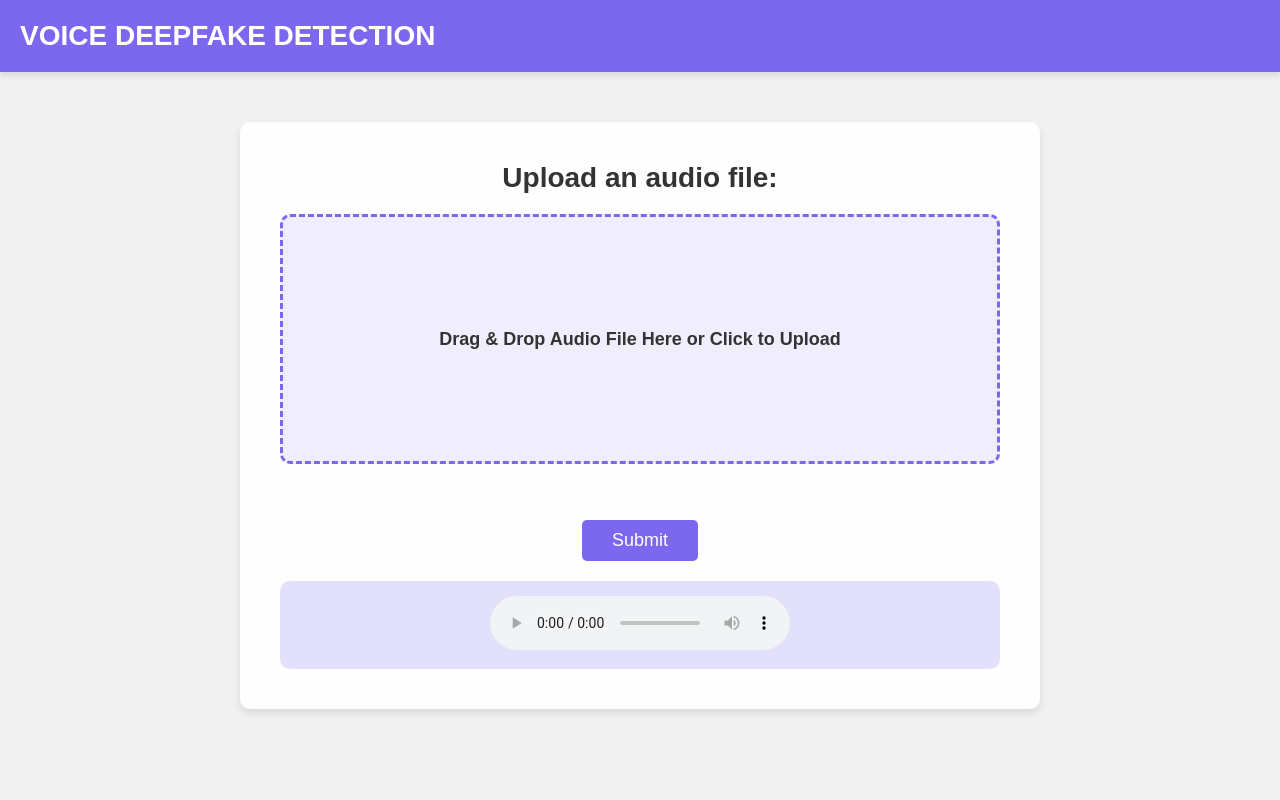
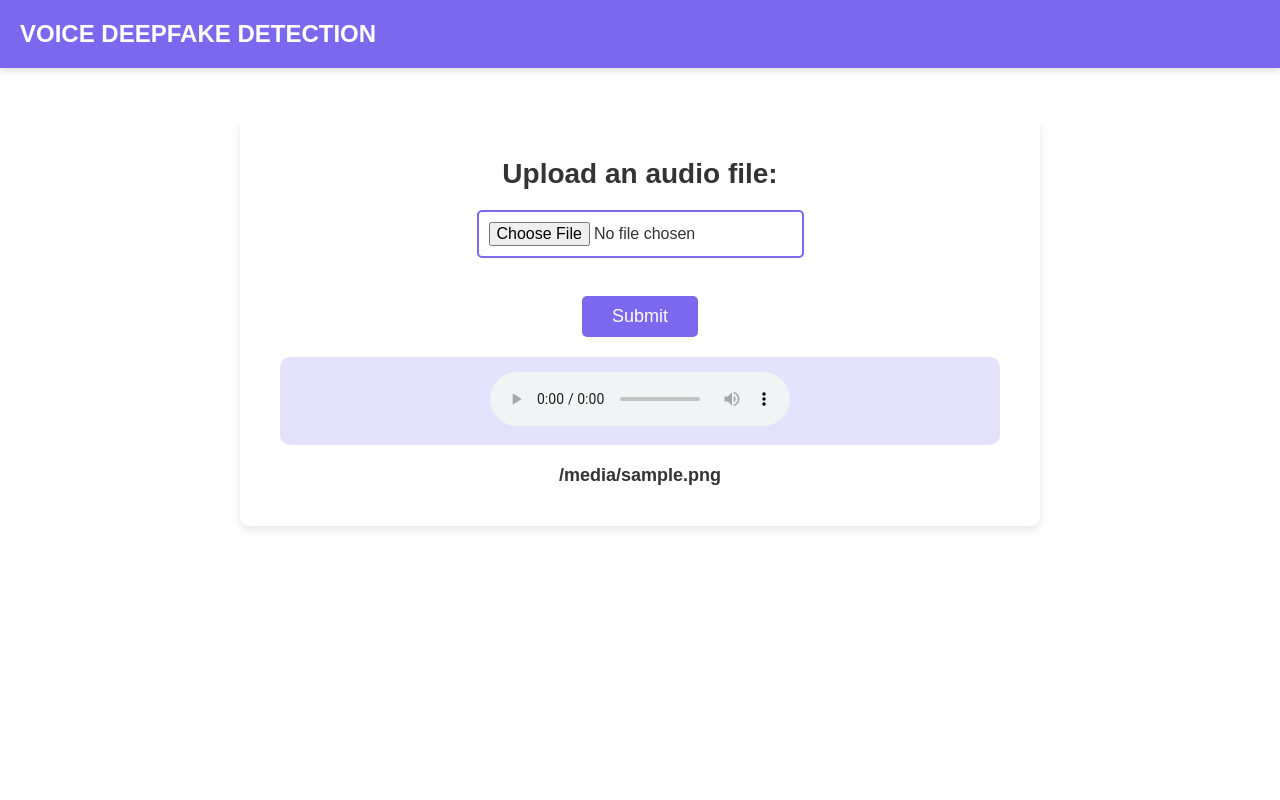
Before and after one commit to ak8057/deep_fake_voice, a Flask app: template templates/model.html in a window 1280 px wide. Run offline with Flask 3, Linux system fonts and the light colour scheme; the template is opened without the code that fills it: most values are stand-ins (such as "Sample title", 1, 10 or a date in 2020).

Commit message:
minor fixes

```diff
--- a/templates/model.html
+++ b/templates/model.html
@@ -1,5 +1,5 @@
 <!DOCTYPE html>
-<html lang="en">
+<html>
 
 <head>
     <style>
@@ -11,16 +11,21 @@
         }
 
         body {
-            /* Optional background styling */
-            background-color: #f1f1f1;
+
+
             background-size: cover;
             background-position: center;
             background-repeat: no-repeat;
-            font-family: 'Poppins', Arial, sans-serif;
+            font-family: 'Poppins',
+            Arial,
+            sans-serif;
+            margin: 0;
+            padding: 0;
             display: flex;
             flex-direction: column;
             min-height: 100vh;
             color: #333;
+            transition: background 0.5s ease-in-out;
         }
 
         header {
@@ -31,11 +36,41 @@
             justify-content: space-between;
             align-items: center;
             box-shadow: 0 4px 6px rgba(0, 0, 0, 0.1);
+            transition: background-color 0.3s ease;
         }
 
         header h1 {
-            font-size: 28px;
+            font-size: 24px;
             font-weight: bold;
+            transition: transform 0.3s ease;
+        }
+
+        header h1:hover {
+            transform: scale(1.05);
+        }
+
+        header ul {
+            list-style-type: none;
+            margin: 0;
+            padding: 0;
+            display: flex;
+        }
+
+        header ul li {
+            margin-left: 15px;
+        }
+
+        header ul li a {
+            color: #fff;
+            text-decoration: none;
+            font-weight: 500;
+            padding: 10px 15px;
+            border-radius: 5px;
+            transition: background-color 0.3s ease;
+        }
+
+        header ul li a:hover {
+            background-color: rgba(255, 255, 255, 0.2);
         }
 
         .container {
@@ -55,25 +90,16 @@
             margin-bottom: 20px;
         }
 
-        /* Drop area styling */
-        .dropbox {
-            width: 100%;
-            height: 250px;
-            border: 3px dashed #7B68EE;
-            border-radius: 10px;
-            display: flex;
-            justify-content: center;
-            align-items: center;
-            background-color: rgba(123, 104, 238, 0.1);
-            color: #333;
-            font-size: 18px;
-            font-weight: bold;
-            transition: background-color 0.3s ease, border-color 0.3s ease;
+        input[type="file"] {
+            padding: 10px;
+            font-size: 16px;
+            border-radius: 5px;
+            border: 2px solid #7B68EE;
             cursor: pointer;
+            transition: border-color 0.3s ease;
         }
 
-        .dropbox.dragover {
-            background-color: rgba(123, 104, 238, 0.2);
+        input[type="file"]:hover {
             border-color: #5D4CDB;
         }
 
@@ -98,6 +124,28 @@
             border-radius: 10px;
             background-color: rgba(123, 104, 238, 0.2);
             padding: 15px;
+        }
+
+        .result {
+            margin-top: 20px;
+            text-align: center;
+            font-size: 22px;
+            font-weight: bold;
+            transition: color 0.3s ease-in-out;
+        }
+
+        .fake-result {
+            color: red;
+            animation: flashRed 1s infinite alternate;
+        }
+
+        .real-result {
+            color: green;
+        }
+
+        .file-label {
+            font-size: 18px;
+            text-align: center;
         }
 
         .loader {
@@ -145,6 +193,16 @@
             }
         }
 
+        @keyframes flashRed {
+            from {
+                color: red;
+            }
+
+            to {
+                color: darkred;
+            }
+        }
+
         /* Responsive Design */
         @media screen and (max-width: 768px) {
             .container {
@@ -171,19 +229,14 @@
 
     <div class="container">
         <h2>Upload an audio file:</h2>
-
-        <!-- Dropbox for drag-and-drop functionality -->
-        <div class="dropbox" id="dropbox">Drag & Drop Audio File Here or Click to Upload</div>
-
-        <form id="upload_form" action="/model.html" method="POST" enctype="multipart/form-data" style="display: none;">
-            <input type="file" name="audio_file" id="audio_file" accept="audio/*" required>
+        <form id="upload_form" action="/model.html" method="POST" enctype="multipart/form-data">
+            <input type="file" name="audio_file" id="audio_file" required>
+            <br><br>
+            <div id="loader" class="loader" style="display: none;">
+                <img src="/static/loader.gif" alt="Loading...">
+            </div>
+            <input type="submit" id="submit_btn" value="Submit" onclick="showLoader()">
         </form>
-
-        <br><br>
-        <div id="loader" class="loader">
-            <img src="/static/loader.gif" alt="Loading...">
-        </div>
-        <input type="submit" id="submit_btn" value="Submit">
 
         <div class="audio-player">
             <audio controls id="audio_player">
@@ -191,55 +244,50 @@
                 Your browser does not support the audio element.
             </audio>
         </div>
+
+        {% if file_label %}
+        <div class="result">
+            <p class="file-label">{{ file_label }}</p>
+            {% if result_label %}
+            {% set result_parts = result_label.split(':') %}
+            <p>
+                <span class="black-text">{{ result_parts[0] }}:</span>
+                {% if "Fake" in result_parts[1] %}
+                <span class="fake-result">{{ result_parts[1] }}</span>
+                {% else %}
+                <span class="real-result">{{ result_parts[1] }}</span>
+                {% endif %}
+                {% if result_parts[2] %}
+                :<span class="fake-result">{{ result_parts[2] }}</span>
+                {% endif %}
+            </p>
+            {% endif %}
+        </div>
+        {% endif %}
+
     </div>
 
     <script>
-        const dropbox = document.getElementById('dropbox');
         const audioFileInput = document.getElementById('audio_file');
         const audioPlayer = document.getElementById('audio_player');
         const audioSource = document.getElementById('audio_source');
+        const uploadForm = document.getElementById('upload_form');
+        const submitBtn = document.getElementById('submit_btn');
         const loader = document.getElementById('loader');
-        const submitBtn = document.getElementById('submit_btn');
-
-        // Handling drag and drop
-        dropbox.addEventListener('click', function () {
-            audioFileInput.click();
-        });
-
-        dropbox.addEventListener('dragover', function (e) {
-            e.preventDefault();
-            dropbox.classList.add('dragover');
-        });
-
-        dropbox.addEventListener('dragleave', function () {
-            dropbox.classList.remove('dragover');
-        });
-
-        dropbox.addEventListener('drop', function (e) {
-            e.preventDefault();
-            dropbox.classList.remove('dragover');
-            const file = e.dataTransfer.files[0];
-            handleFile(file);
-        });
 
         audioFileInput.addEventListener('change', function (event) {
             const file = event.target.files[0];
-            handleFile(file);
-        });
-
-        function handleFile(file) {
             const fileURL = URL.createObjectURL(file);
             audioSource.src = fileURL;
             audioPlayer.load();
-            // Optionally display the file name on the dropbox
-            dropbox.textContent = `Selected File: ${file.name}`;
-        }
+        });
 
-        document.getElementById('upload_form').addEventListener('submit', function () {
+        uploadForm.addEventListener('submit', function () {
             loader.style.display = 'block';
             submitBtn.disabled = true;
         });
     </script>
+
 </body>
 
 </html>
```
